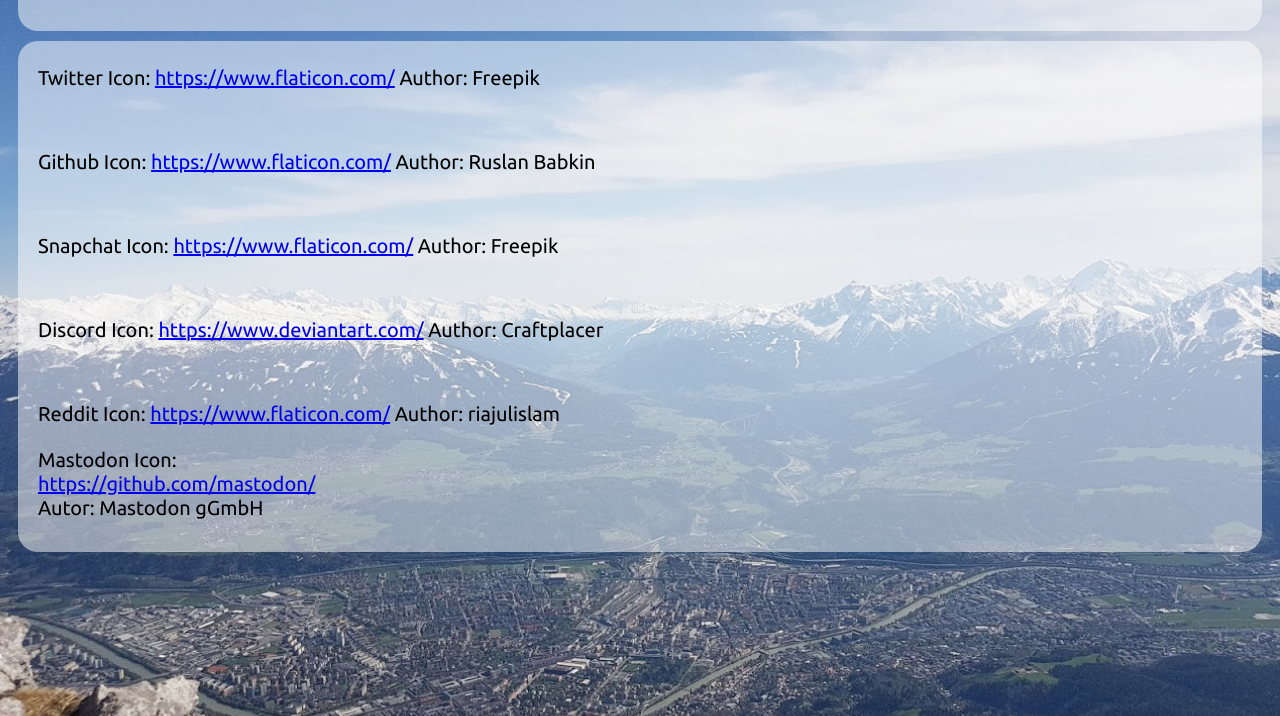
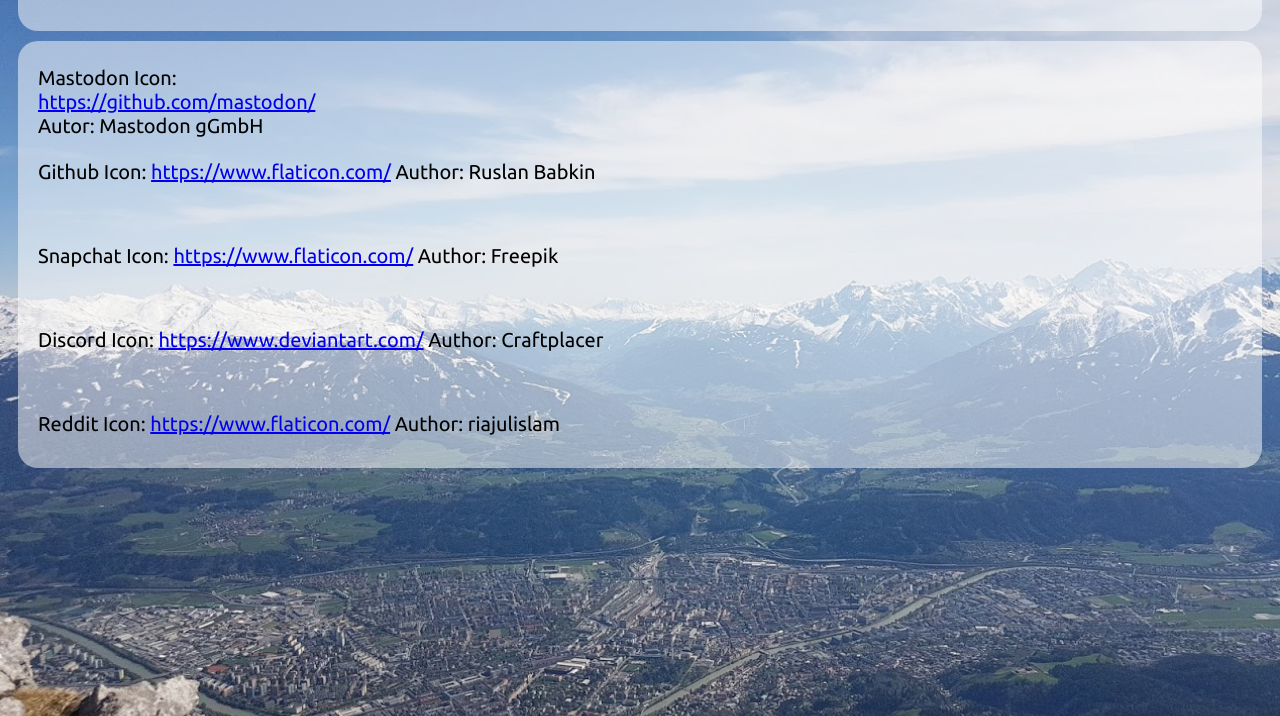
Before and after one commit to do-m-inik/domiweb, a plain HTML site: page sources/index.html in a window 1280 px wide. Shown: the part 84-800 px from the top of the page. Drawn offline with Linux system fonts and the light colour scheme.

Commit message:
Entfernen der Twitter Icon Quellangabe wegen des Entfernens von Twitter von der Webseite

```diff
--- a/sources/index.html
+++ b/sources/index.html
@@ -11,8 +11,8 @@
     <h1>Quellen</h1>
 </div>
 <div>
-    <p>Twitter Icon: <a href="https://www.flaticon.com/de/kostenloses-icon/twitter_124021" target="_blank">
-            https://www.flaticon.com/</a> Author: Freepik</p><br>
+    <p>Mastodon Icon:<br><a href="https://github.com/mastodon/joinmastodon/blob/master/public/press-kit.zip" target="_blank">
+            https://github.com/mastodon/</a> <br>Autor: Mastodon gGmbH</p>
     <p>Github Icon: <a href="https://www.flaticon.com/de/premium-icon/github_2504911" target="_blank">
             https://www.flaticon.com/</a> Author: Ruslan Babkin</p><br>
     <p>Snapchat Icon: <a href="https://www.flaticon.com/de/kostenloses-icon/snapchat_1384066" target="_blank">
@@ -21,8 +21,6 @@
             https://www.deviantart.com/</a> Author: Craftplacer</p><br>
     <p>Reddit Icon: <a href="https://www.flaticon.com/premium-icon/reddit_3536761" target="_blank">
             https://www.flaticon.com/</a> Author: riajulislam</p>
-    <p>Mastodon Icon:<br><a href="https://github.com/mastodon/joinmastodon/blob/master/public/press-kit.zip" target="_blank">
-            https://github.com/mastodon/</a> <br>Autor: Mastodon gGmbH</p>
 </div>
 </BODY>
 </HTML>
```
